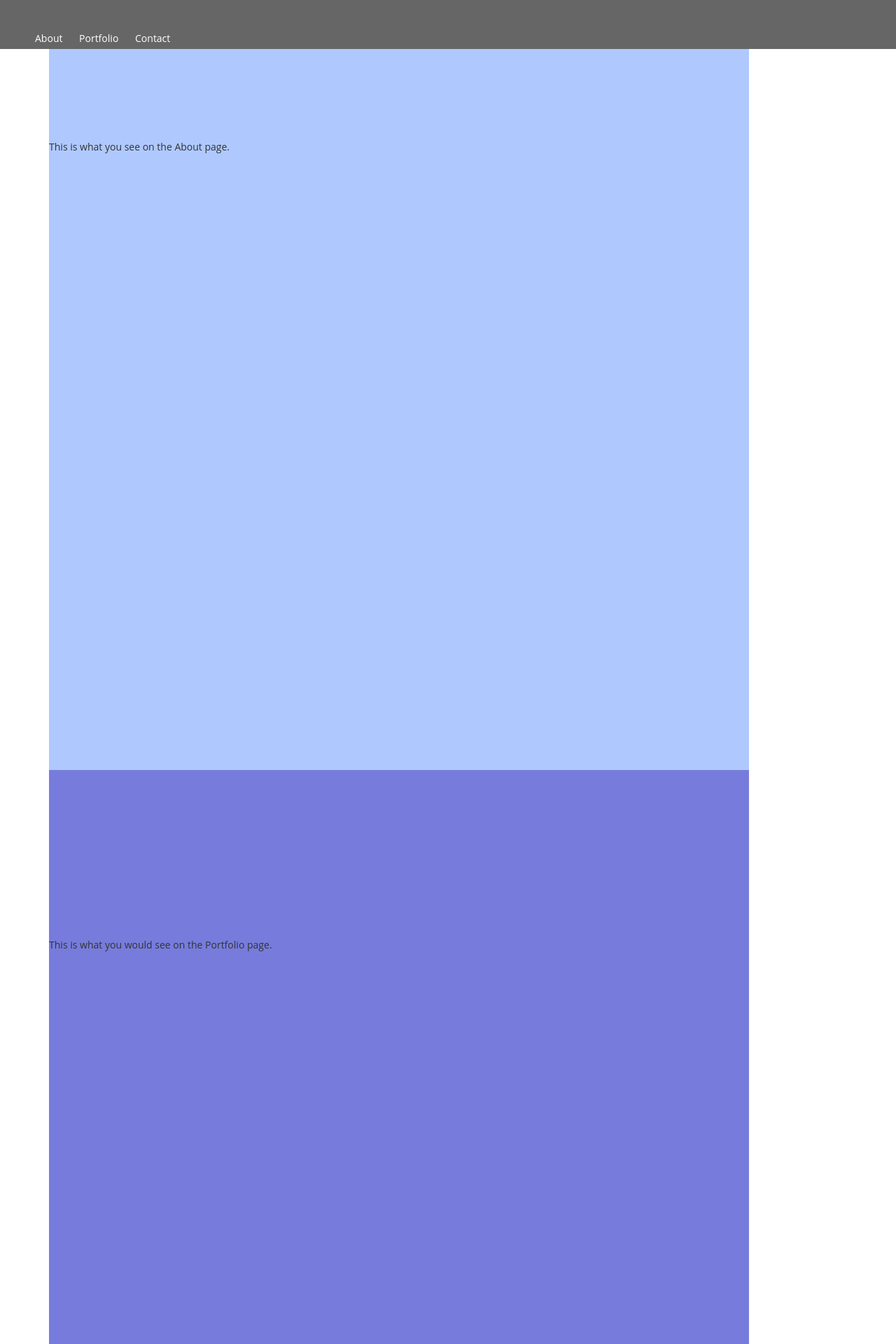
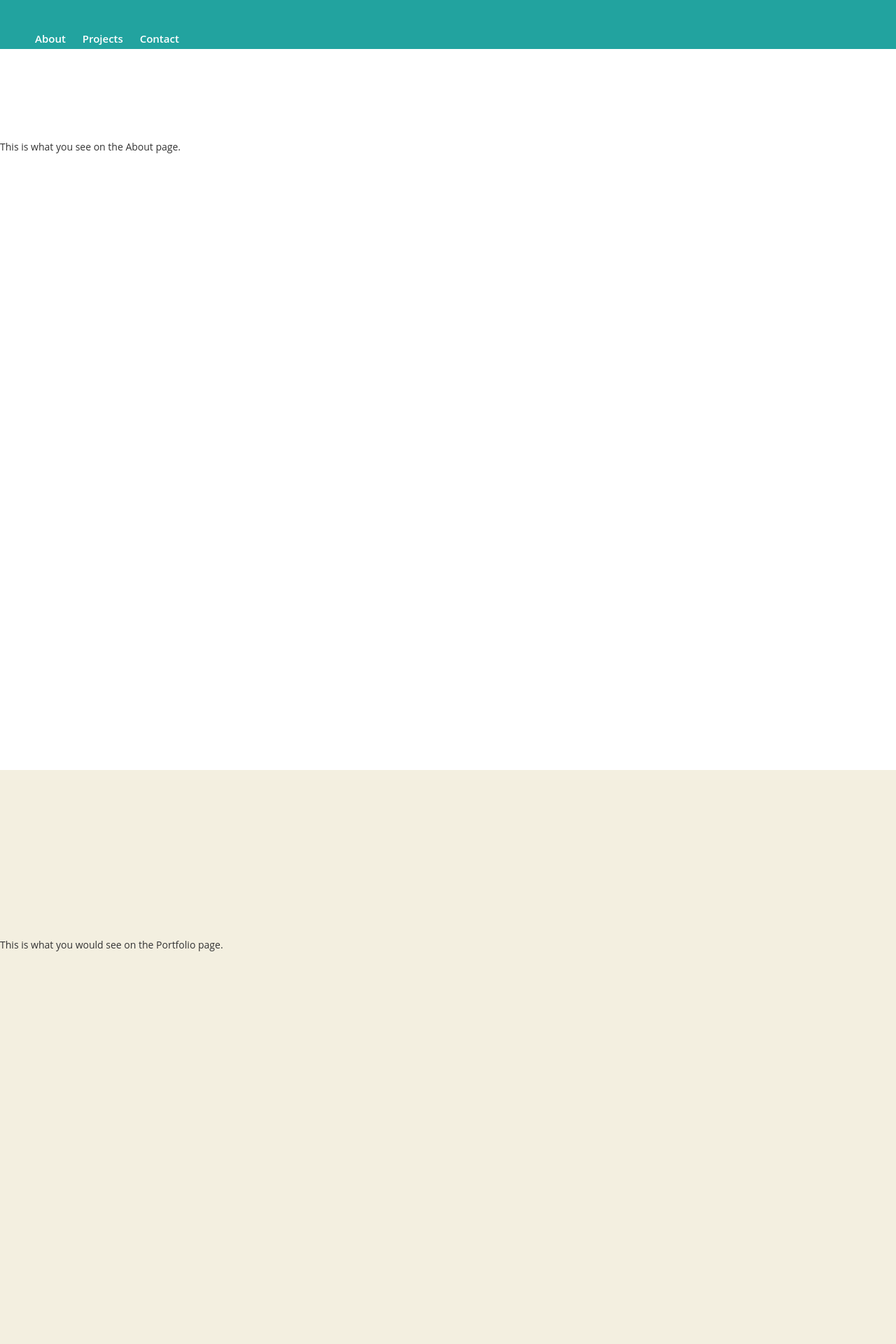
Before and after one commit to smurfik/personal-website-flask, a Flask app: page / in a window 1280 px wide. Shown: the top 1920 px of the page at 70% size. Run offline with Flask 2, Linux system fonts and the light colour scheme; some libraries are stand-ins or nearby versions.

Commit message:
update background

```diff
--- a/static/css/main.css
+++ b/static/css/main.css
@@ -1,20 +1,3 @@
-/* ul { */
-/*     list-style-type: none; */
-/*     margin: 0; */
-/*     padding: 0; */
-/* } */
-
-/* li { */
-/*   display: inline; */
-/* } */
-
-/* .header { */
-/*   height: 55px; */
-/*   position: fixed; */
-/*   display: block; */
-/*   width: 100%; */
-/* } */
-
 body {
 	background:white;
 	margin: 0 auto;
@@ -26,7 +9,7 @@ body {
 	position:fixed;
 	top:0px;
 	left:0px;
-	background:#666;
+	background:rgb(34, 163, 159);
 	height:70px;
 	width:100%;
 	}
@@ -35,26 +18,28 @@ body {
 	margin-left:50px;
 	margin-top:45px;
 	word-spacing:20px;
+  font-weight: 600;
+  font-size: 15px;
 }
 
 #page1 {
 	height:1100px;
-	width:1000px;
-	background:#afc9ff;
+	width:100%;
+	background:white;
 	padding-top:110px;
 	}
 
 #page2 {
 	height:1100px;
-	width:1000px;
-	background:#777cdc;
+	width:100%;
+	background:rgb(243, 239, 224);
 	padding-top:150px;
 	}
 
 #page3 {
 	height:1100px;
-	width:1000px;
-	background:#9b70c0;
+	width:100%;
+	background:white;
 	padding-top:150px;
 	}
 
@@ -63,3 +48,7 @@ body {
 a { color:white; text-decoration:none;}
 
 a:hover { text-decoration:underline;}
+
+.wrapper {
+  width: 100%;
+}
--- /dev/null
+++ b/static/js/scroll.js
@@ -0,0 +1,25 @@
+$( document ).ready(function() {
+
+  function filterPath(string) {
+    return string
+      .replace(/^\//,'')
+      .replace(/(index|default).[a-zA-Z]{3,4}$/,'')
+      .replace(/\/$/,'');
+  }
+  $('a[href*=#]').each(function() {
+    if ( filterPath(location.pathname) == filterPath(this.pathname)
+    && location.hostname == this.hostname
+    && this.hash.replace(/#/,'') ) {
+      var $targetId = $(this.hash), $targetAnchor = $('[name=' + this.hash.slice(1) +']');
+      var $target = $targetId.length ? $targetId : $targetAnchor.length ? $targetAnchor : false;
+       if ($target) {
+         var targetOffset = $target.offset().top;
+         $(this).click(function() {
+           $('html, body').animate({scrollTop: targetOffset}, 1000);
+           return false;
+         });
+      }
+    }
+  });
+
+});
--- a/templates/home.html
+++ b/templates/home.html
@@ -1,6 +1,5 @@
 {% extends "template.html" %}
 {% block content %}
-<div id="page-wrap">
 
 <div id="page1">
   <a name="about"></a>
@@ -20,29 +19,4 @@
   <p>This is what you see on the Contact page.</p>
 </div> <!--END page3-->
 
-</div>
-<script src="http://ajax.googleapis.com/ajax/libs/jquery/1.5.2/jquery.min.js"></script>
-<script>$(document).ready(function() {
-  function filterPath(string) {
-    return string
-      .replace(/^\//,'')
-      .replace(/(index|default).[a-zA-Z]{3,4}$/,'')
-      .replace(/\/$/,'');
-  }
-  $('a[href*=#]').each(function() {
-    if ( filterPath(location.pathname) == filterPath(this.pathname)
-    && location.hostname == this.hostname
-    && this.hash.replace(/#/,'') ) {
-      var $targetId = $(this.hash), $targetAnchor = $('[name=' + this.hash.slice(1) +']');
-      var $target = $targetId.length ? $targetId : $targetAnchor.length ? $targetAnchor : false;
-       if ($target) {
-         var targetOffset = $target.offset().top;
-         $(this).click(function() {
-           $('html, body').animate({scrollTop: targetOffset}, 1000);
-           return false;
-         });
-      }
-    }
-  });
-});</script>
 {% endblock %}
--- a/templates/template.html
+++ b/templates/template.html
@@ -4,17 +4,19 @@
       <title>Tammy Pop</title>
       <link rel="stylesheet" href="{{ url_for('static', filename='css/bootstrap.css') }}">
       <link rel="stylesheet" href="{{ url_for('static', filename='css/main.css') }}">
+      <script src="//ajax.googleapis.com/ajax/libs/jquery/1.9.1/jquery.min.js"></script>
+      <script type=text/javascript src="{{ url_for('static', filename='js/scroll.js') }}"></script>
     </head>
     <body>
       <div id="header">
         <div id="nav">
           <a href="#about">About</a>
-          <a href="#portfolio">Portfolio</a>
+          <a href="#portfolio">Projects</a>
           <a href="#contact">Contact</a>
         </div>
       </div>
 
-      <div class="container">
+      <div class="wrapper">
         {% block content %}
         {% endblock %}
       </div>
```
Lines whose indentation alone changed are shown as unchanged.
